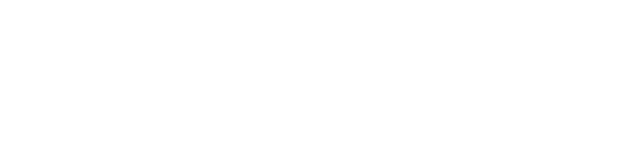
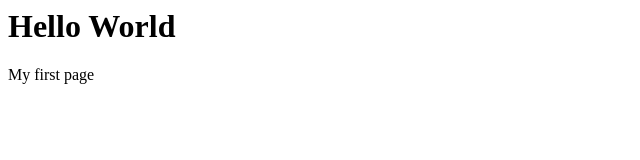
Before and after one commit to Srijanee21231/MyGitHubWebsite, a plain HTML site: page Hello_World.html in a window 1280 px wide. Shown: the whole page, without its empty margins (0-640 px from the left). Drawn offline with Linux system fonts and the light colour scheme.

Commit message:
Initial commit

```diff
--- a/Hello_World.html
+++ b/Hello_World.html
@@ -1,5 +1,6 @@
 <HTML>
-  <HEAD>
-    <TITLE>Hello World</TITLE>
-  </HEAD>
+  <BODY>
+    <H1>Hello World</H1>
+    <P>My first page</P>
+  </BODY>
 </HTML>
```
